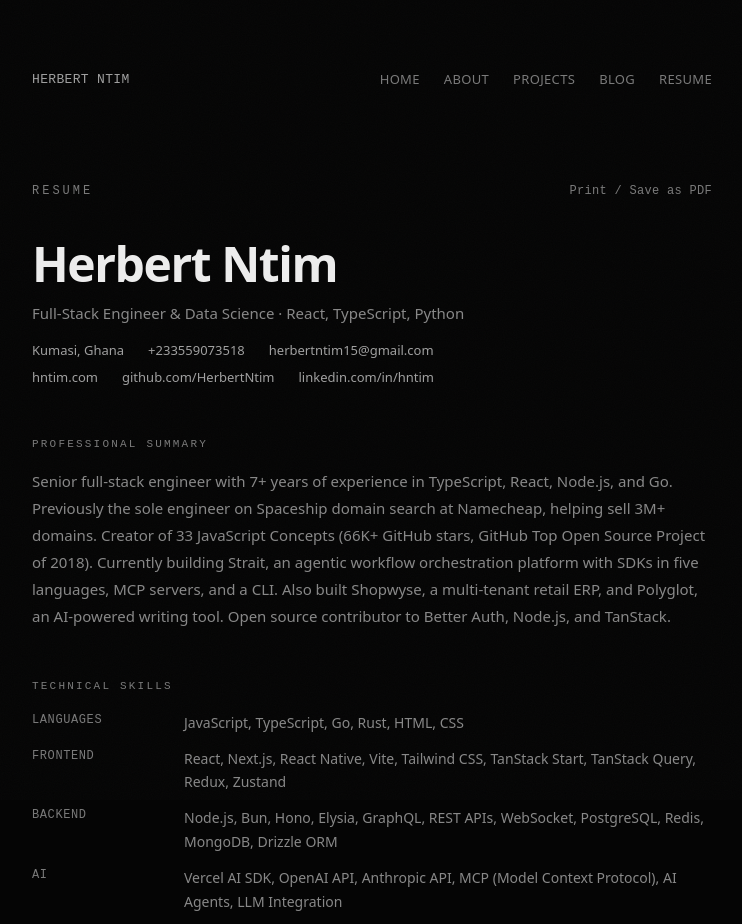
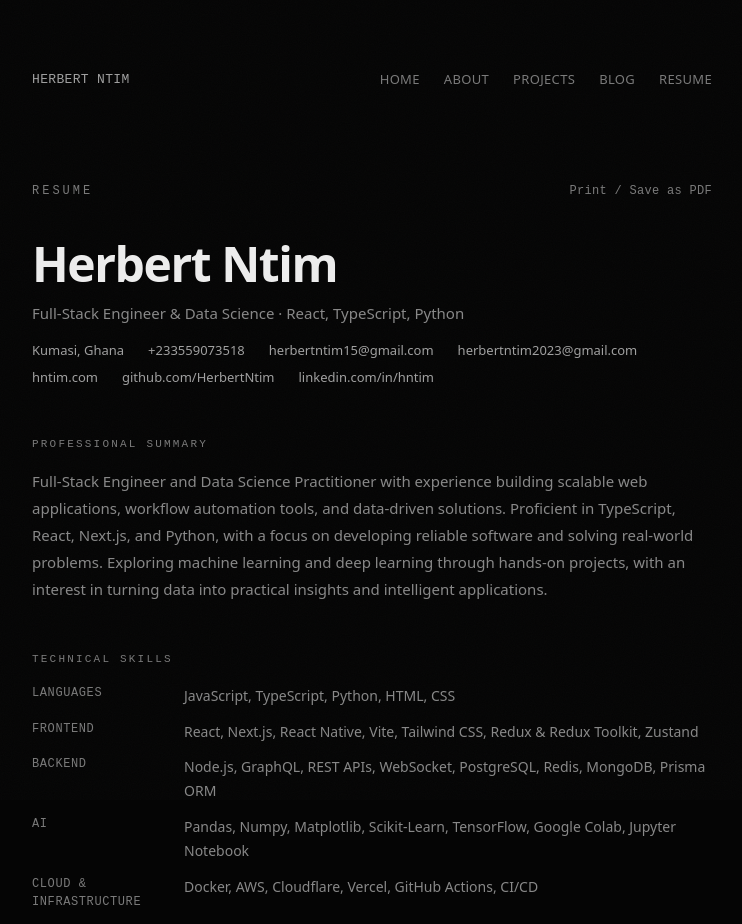
Before and after one commit to HerbertNtim/herbert, a React (Vite) app: page /resume in a window 1280 px wide. Shown: the top 924 px of the page, without its empty margins (268-1010 px from the left). Built offline with nearby package versions, Linux system fonts and the light colour scheme.

Commit message:
updated tech stacks

```diff
--- a/src/data/content.ts
+++ b/src/data/content.ts
@@ -254,25 +254,25 @@
 ] as const;
 
 export const skillGroups = [
-  ["Languages", "JavaScript, TypeScript, Go, Rust, HTML, CSS"],
+  ["Languages", "JavaScript, TypeScript, Python, HTML, CSS"],
   [
     "Frontend",
-    "React, Next.js, React Native, Vite, Tailwind CSS, TanStack Start, TanStack Query, Redux, Zustand",
+    "React, Next.js, React Native, Vite, Tailwind CSS, Redux & Redux Toolkit, Zustand",
   ],
   [
     "Backend",
-    "Node.js, Bun, Hono, Elysia, GraphQL, REST APIs, WebSocket, PostgreSQL, Redis, MongoDB, Drizzle ORM",
+    "Node.js, GraphQL, REST APIs, WebSocket, PostgreSQL, Redis, MongoDB, Prisma ORM",
   ],
   [
     "AI",
-    "Vercel AI SDK, OpenAI API, Anthropic API, MCP (Model Context Protocol), AI Agents, LLM Integration",
+    "Pandas, Numpy, Matplotlib, Scikit-Learn, TensorFlow, Google Colab, Jupyter Notebook",
   ],
   [
     "Cloud & Infrastructure",
-    "Docker, Fly.io, Cloudflare, Vercel, GitHub Actions, CI/CD",
+    "Docker, AWS, Cloudflare, Vercel, GitHub Actions, CI/CD",
   ],
-  ["Testing", "Vitest, Jest, Playwright, Detox"],
-  ["Dev Tools", "Git, Biome, Better Auth"],
+  // ["Testing", "Vitest, Jest"],
+  ["Dev Tools", "Git, Clerk Auth"],
 ] as const;
 
 export const resumeExperience = [
--- a/src/pages/Resume.tsx
+++ b/src/pages/Resume.tsx
@@ -1,10 +1,6 @@
 import { PageMeta } from "../components/PageMeta";
 import { TextLink } from "../components/TextLink";
-import {
-  resumeExperience,
-  resumeProjects,
-  skillGroups,
-} from "../data/content";
+import { resumeExperience, resumeProjects, skillGroups } from "../data/content";
 
 export function Resume() {
   return (
@@ -47,6 +43,12 @@
           >
             herbertntim15@gmail.com
           </a>
+          <a
+            href="mailto:herbertntim2023@gmail.com"
+            className="link-hover text-fg-muted transition-colors hover:text-fg"
+          >
+            herbertntim2023@gmail.com
+          </a>
         </div>
         <div className="mt-2 flex flex-wrap gap-x-6 gap-y-2 text-[13px]">
           <TextLink href="https://www.hntim.com">hntim.com</TextLink>
@@ -64,15 +66,13 @@
           Professional Summary
         </h2>
         <p className="text-[16px] leading-[1.75] text-fg-secondary sm:text-[15px] sm:leading-[1.8]">
-          Senior full-stack engineer with 7+ years of experience in TypeScript,
-          React, Node.js, and Go. Previously the sole engineer on Spaceship
-          domain search at Namecheap, helping sell 3M+ domains. Creator of 33
-          JavaScript Concepts (66K+ GitHub stars, GitHub Top Open Source Project
-          of 2018). Currently building Strait, an agentic workflow orchestration
-          platform with SDKs in five languages, MCP servers, and a CLI. Also
-          built Shopwyse, a multi-tenant retail ERP, and Polyglot, an
-          AI-powered writing tool. Open source contributor to Better Auth,
-          Node.js, and TanStack.
+          Full-Stack Engineer and Data Science Practitioner with experience
+          building scalable web applications, workflow automation tools, and
+          data-driven solutions. Proficient in TypeScript, React, Next.js, and
+          Python, with a focus on developing reliable software and solving
+          real-world problems. Exploring machine learning and deep learning
+          through hands-on projects, with an interest in turning data into
+          practical insights and intelligent applications.
         </p>
       </section>
 
```
